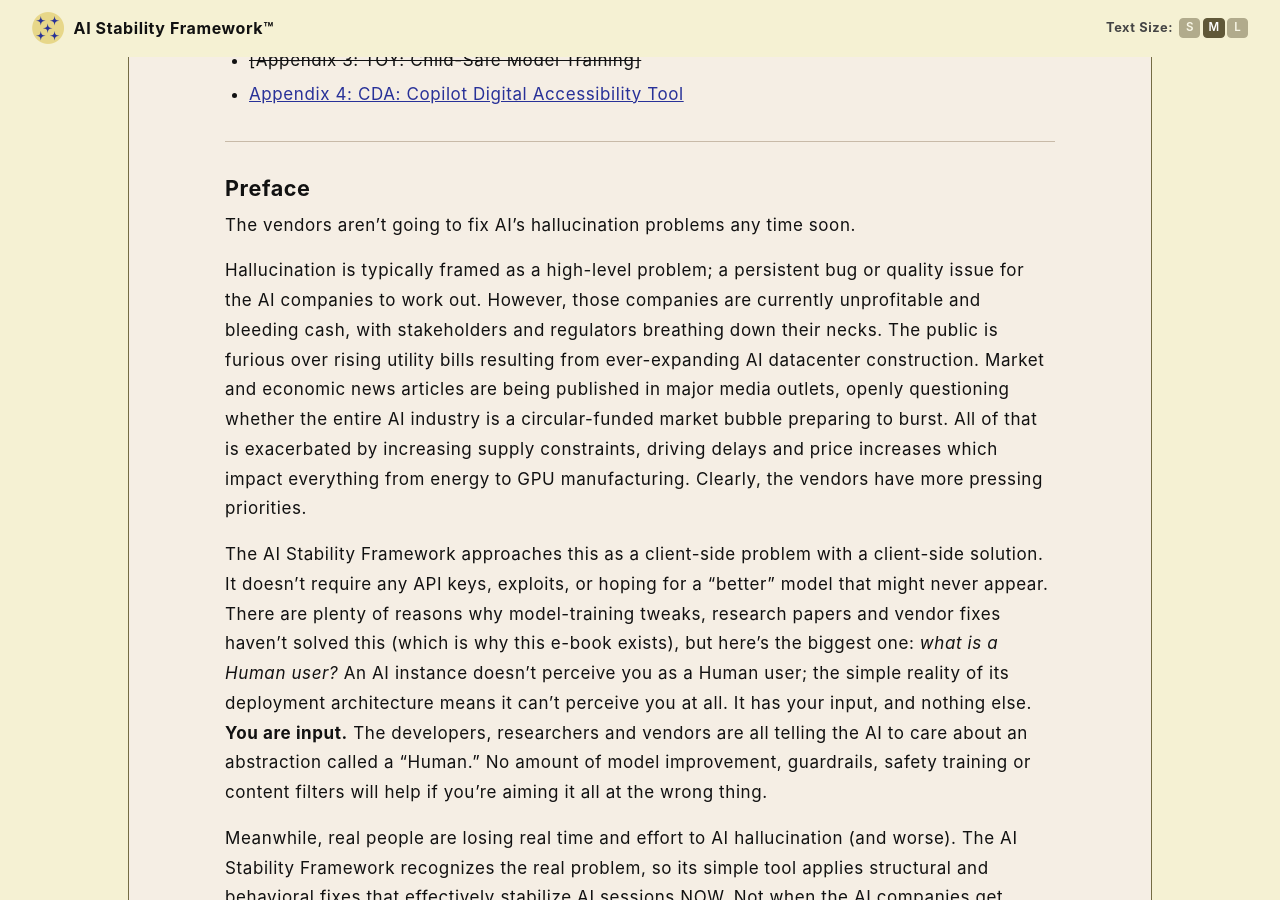
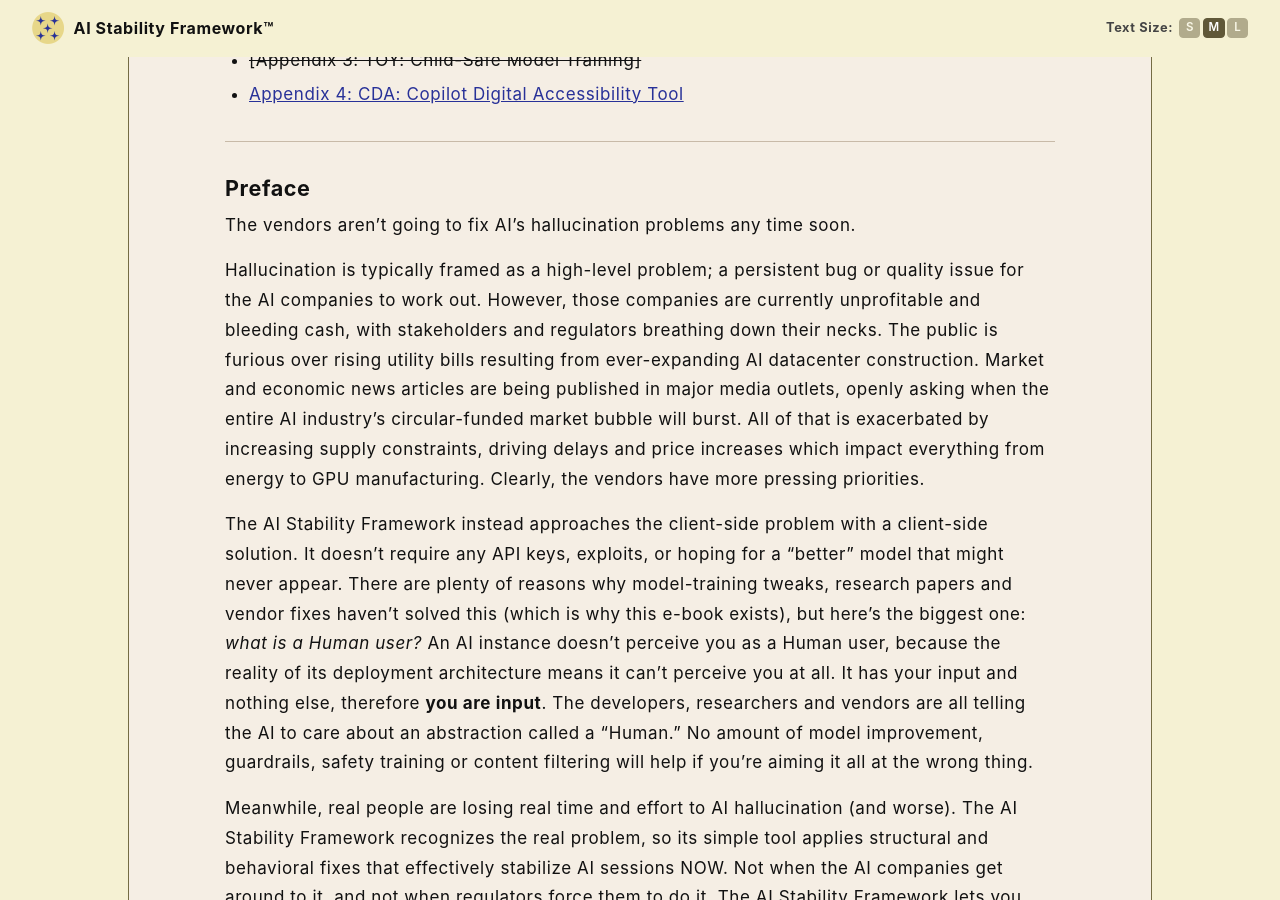
Before and after one commit to rojaslen/AISF-WEB, a Jekyll site: the page built from index.md, in a window 1280 px wide and 900 px high, scrolled down 784 px. Built offline with Jekyll 4.4.1, drawn with Linux system fonts in a browser that asks for light colours; some web fonts are replaced.

Commit message:
Update index.md

```diff
--- a/index.md
+++ b/index.md
@@ -41,9 +41,9 @@
 
 The vendors aren't going to fix AI's hallucination problems any time soon.
 
-Hallucination is typically framed as a high-level problem; a persistent bug or quality issue for the AI companies to work out. However, those companies are currently unprofitable and bleeding cash, with stakeholders and regulators breathing down their necks. The public is furious over rising utility bills resulting from ever-expanding AI datacenter construction. Market and economic news articles are being published in major media outlets, openly questioning whether the entire AI industry is a circular-funded market bubble preparing to burst. All of that is exacerbated by increasing supply constraints, driving delays and price increases which impact everything from energy to GPU manufacturing. Clearly, the vendors have more pressing priorities.
+Hallucination is typically framed as a high-level problem; a persistent bug or quality issue for the AI companies to work out. However, those companies are currently unprofitable and bleeding cash, with stakeholders and regulators breathing down their necks. The public is furious over rising utility bills resulting from ever-expanding AI datacenter construction. Market and economic news articles are being published in major media outlets, openly asking when the entire AI industry's circular-funded market bubble will burst. All of that is exacerbated by increasing supply constraints, driving delays and price increases which impact everything from energy to GPU manufacturing. Clearly, the vendors have more pressing priorities.
 
-The AI Stability Framework approaches this as a client-side problem with a client-side solution. It doesn't require any API keys, exploits, or hoping for a "better" model that might never appear. There are plenty of reasons why model-training tweaks, research papers and vendor fixes haven't solved this (which is why this e-book exists), but here's the biggest one: *what is a Human user?* An AI instance doesn't perceive you as a Human user; the simple reality of its deployment architecture means it can't perceive you at all. It has your input, and nothing else. **You are input.** The developers, researchers and vendors are all telling the AI to care about an abstraction called a "Human." No amount of model improvement, guardrails, safety training or content filters will help if you're aiming it all at the wrong thing.
+The AI Stability Framework instead approaches the client-side problem with a client-side solution. It doesn't require any API keys, exploits, or hoping for a "better" model that might never appear. There are plenty of reasons why model-training tweaks, research papers and vendor fixes haven't solved this (which is why this e-book exists), but here's the biggest one: *what is a Human user?* An AI instance doesn't perceive you as a Human user, because the reality of its deployment architecture means it can't perceive you at all. It has your input and nothing else, therefore **you are input**. The developers, researchers and vendors are all telling the AI to care about an abstraction called a "Human." No amount of model improvement, guardrails, safety training or content filtering will help if you're aiming it all at the wrong thing.
 
 Meanwhile, real people are losing real time and effort to AI hallucination (and worse). The AI Stability Framework recognizes the real problem, so its simple tool applies structural and behavioral fixes that effectively stabilize AI sessions NOW. Not when the AI companies get around to it, and not when regulators force them to do it. The AI Stability Framework lets you start fixing it for yourself, today:
 
```
